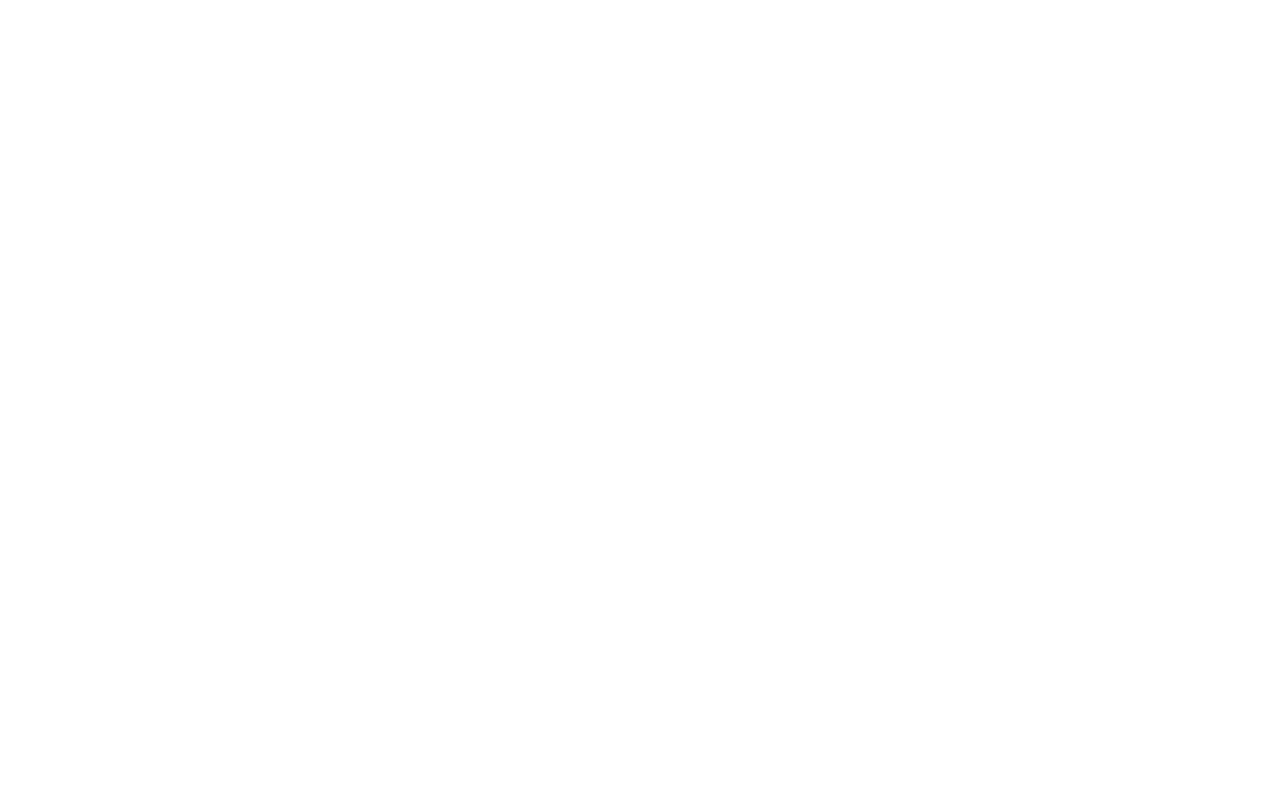
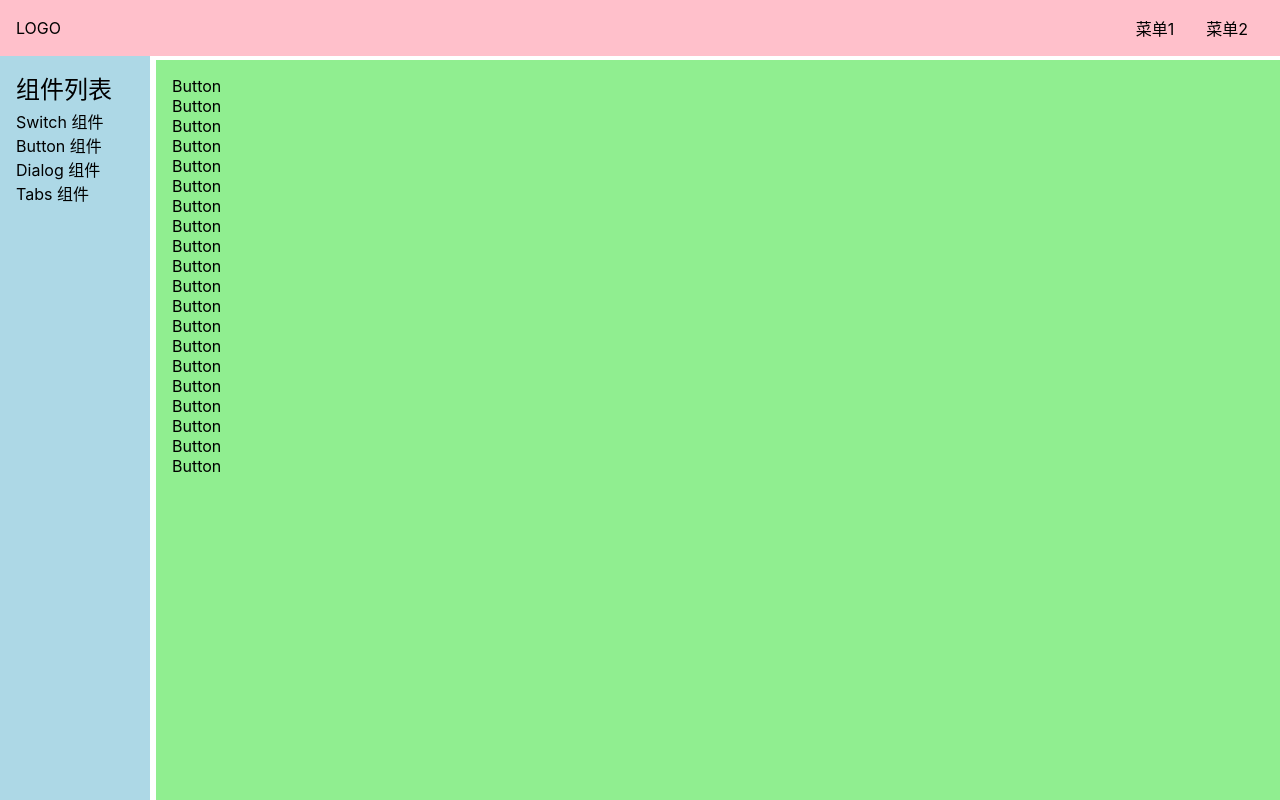
Before and after one commit to Latrevion/forest-vue3-ui, a Vue app: page /#/doc/button in a window 1280 px wide. Before the commit this address had no page. Built offline with nearby package versions, Linux system fonts and the light colour scheme.

Commit message:
基本完成官网框架

```diff
--- /dev/null
+++ b/src/components/ButtonDemo.vue
@@ -0,0 +1,24 @@
+<template>
+    <div>
+        <p>Button</p>
+        <p>Button</p>
+        <p>Button</p>
+        <p>Button</p>
+        <p>Button</p>
+        <p>Button</p>
+        <p>Button</p>
+        <p>Button</p>
+        <p>Button</p>
+        <p>Button</p>
+        <p>Button</p>
+        <p>Button</p>
+        <p>Button</p>
+        <p>Button</p>
+        <p>Button</p>
+        <p>Button</p>
+        <p>Button</p>
+        <p>Button</p>
+        <p>Button</p>
+        <p>Button</p>
+    </div>
+</template>
--- /dev/null
+++ b/src/components/DialogDemo.vue
@@ -0,0 +1,20 @@
+<template>
+    <div>
+        <p>Dialog</p>
+        <p>Dialog</p>
+        <p>Dialog</p>
+        <p>Dialog</p>
+        <p>Dialog</p>
+        <p>Dialog</p>
+        <p>Dialog</p>
+        <p>Dialog</p>
+        <p>Dialog</p>
+        <p>Dialog</p>
+        <p>Dialog</p>
+        <p>Dialog</p>
+        <p>Dialog</p>
+        <p>Dialog</p>
+        <p>Dialog</p>
+        <p>Dialog</p>
+    </div>
+</template>
--- /dev/null
+++ b/src/components/DocDemo.vue
@@ -0,0 +1,14 @@
+<template>
+    <div>
+            <p>Doc</p>
+            <p>Doc</p>
+            <p>Doc</p>
+            <p>Doc</p>
+            <p>Doc</p>
+            <p>Doc</p>
+            <p>Doc</p>
+            <p>Doc</p>
+            <p>Doc</p>
+            <p>Doc</p>
+    </div>
+</template>
--- /dev/null
+++ b/src/components/TabsDemo.vue
@@ -0,0 +1,11 @@
+<template>
+    <div>
+       <p>Tabs Demo</p>
+       <p>Tabs Demo</p>
+       <p>Tabs Demo</p>
+       <p>Tabs Demo</p>
+       <p>Tabs Demo</p>
+       <p>Tabs Demo</p>
+       <p>Tabs Demo</p>
+    </div>
+</template>
```
Also changed, not shown: src/router.ts (+11 -1 lines).
